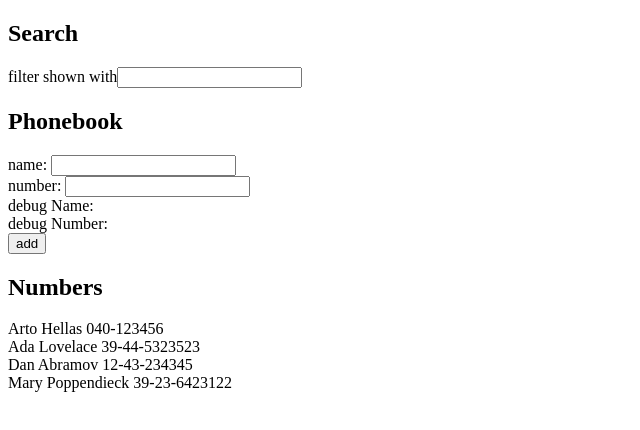
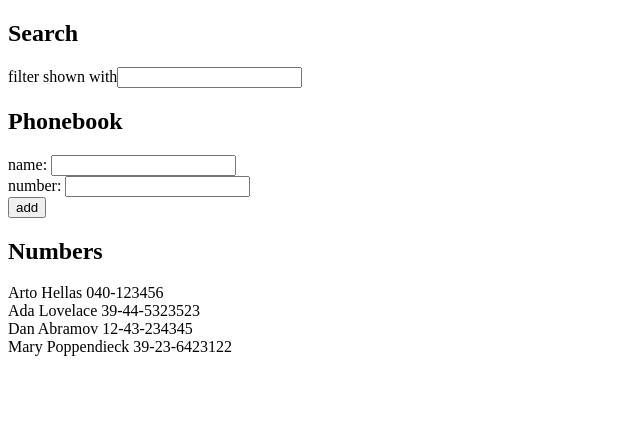
Before and after one commit to marioRelajao/fullstackOpen, a React (Vite) app in the folder part2/phonebook/: page / in a window 1280 px wide. Shown: the top 430 px of the page, without its empty margins (0-640 px from the left). Built offline with nearby package versions, Linux system fonts and the light colour scheme.

Commit message:
2.10 Done

```diff
--- a/part2/phonebook/src/App.jsx
+++ b/part2/phonebook/src/App.jsx
@@ -1,5 +1,7 @@
 import { useState } from 'react'
 import Persons from './components/Persons'
+import Filter from './components/Filter'
+import PersonForm from './components/PersonForm'
 
 const App = () => {
   const [persons, setPersons] = useState([
@@ -35,6 +37,10 @@ const App = () => {
     setNewNumber(event.target.value)
   }
 
+  const handleFilterChange = (event) => {
+    setSearch(event.target.value)
+  }
+
   const personsToShow = search === ''
     ? persons
     : persons.filter(person => person.name.toLowerCase().includes(search.toLowerCase()))
@@ -42,24 +48,13 @@ const App = () => {
   return (
     <div>
       <h2>Search</h2>
-      <div>
-        filter shown with<input value={search} onChange={(event) => setSearch(event.target.value)} />
-      </div>
+      <Filter filter={search} handleFilterChange={handleFilterChange}/>
       <h2>Phonebook</h2>
-      <form onSubmit={addPerson}>
-        <div>
-          name: <input value={newName}
-          onChange={handleNameChange} />
-        </div>
-        <div>
-          number: <input value={newNumber}
-          onChange={handleNumberChange} /></div>
-        <div>debug Name: {newName}</div>
-        <div>debug Number: {newNumber}</div>
-        <div>
-          <button type="submit">add</button>
-        </div>
-      </form>
+      <PersonForm
+        onSubmit={addPerson}
+        name={{value: newName, onChange: handleNameChange}}
+        number={{value: newNumber, onChange: handleNumberChange}}
+      />
       <h2>Numbers</h2>
       <Persons persons={personsToShow} />
     </div>
--- /dev/null
+++ b/part2/phonebook/src/components/Filter.jsx
@@ -0,0 +1,8 @@
+const Filter = ({ filter, handleFilterChange }) => {
+    return (
+        <div>
+            filter shown with<input value={filter} onChange={handleFilterChange} />
+        </div>
+    )
+}
+export default Filter
--- /dev/null
+++ b/part2/phonebook/src/components/PersonForm.jsx
@@ -0,0 +1,17 @@
+const PersonForm =({onSubmit, name, number}) => {
+    return (
+        <form onSubmit={onSubmit}>
+            <div>
+                name: <input value={name.value} onChange={name.onChange} />
+            </div>
+            <div>
+                number: <input value={number.value} onChange={number.onChange} />
+            </div>
+            <div>
+                <button type="submit">add</button>
+            </div>
+        </form>
+    )
+}
+
+export default PersonForm
--- a/part2/phonebook/src/components/Persons.jsx
+++ b/part2/phonebook/src/components/Persons.jsx
@@ -1,5 +1,4 @@
 const Persons = ({persons}) => {
-    console.log(persons)
     return (
         <div>
             {persons.map(person => <div key={person.name}>{person.name} {person.number}</div>)}
```
